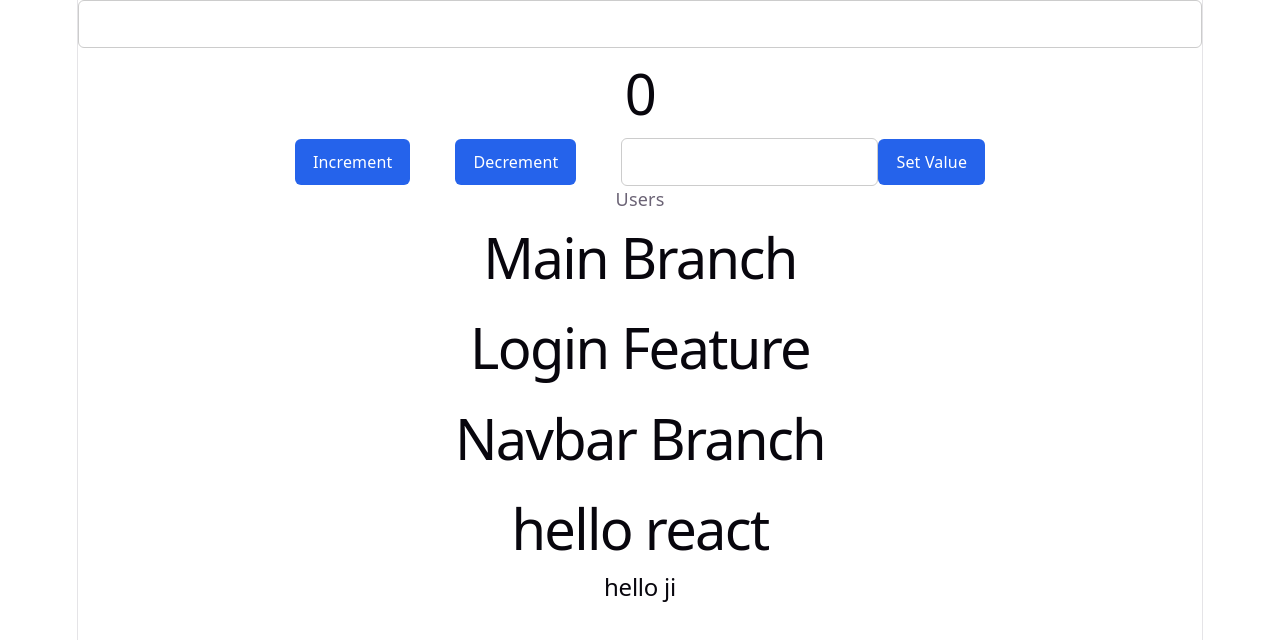
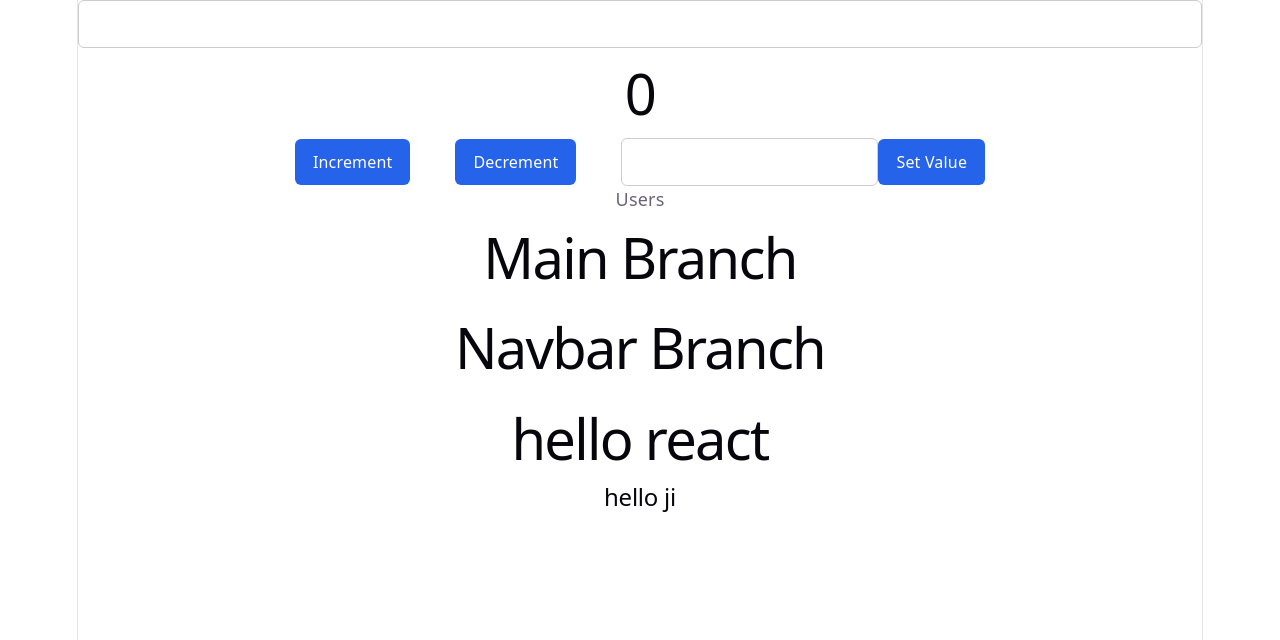
Before and after one commit to Ayushgupta0508/Redux-toolkit, a React (Vite) app: page / in a window 1280 px wide. Shown: the top 640 px of the page. Built offline with nearby package versions, Linux system fonts and the light colour scheme.

Commit message:
Revert "Add login feature"
This reverts commit 2335e5be52304d9132f71f846a3b9b8e8c90b996.

```diff
--- a/src/App.jsx
+++ b/src/App.jsx
@@ -18,7 +18,7 @@ function App() {
       <Users/>
 
       <h1>Main Branch</h1>
-      <h1>Login Feature</h1>
+
       <h1>Navbar Branch</h1>
 
       <h1>hello react</h1>
```
